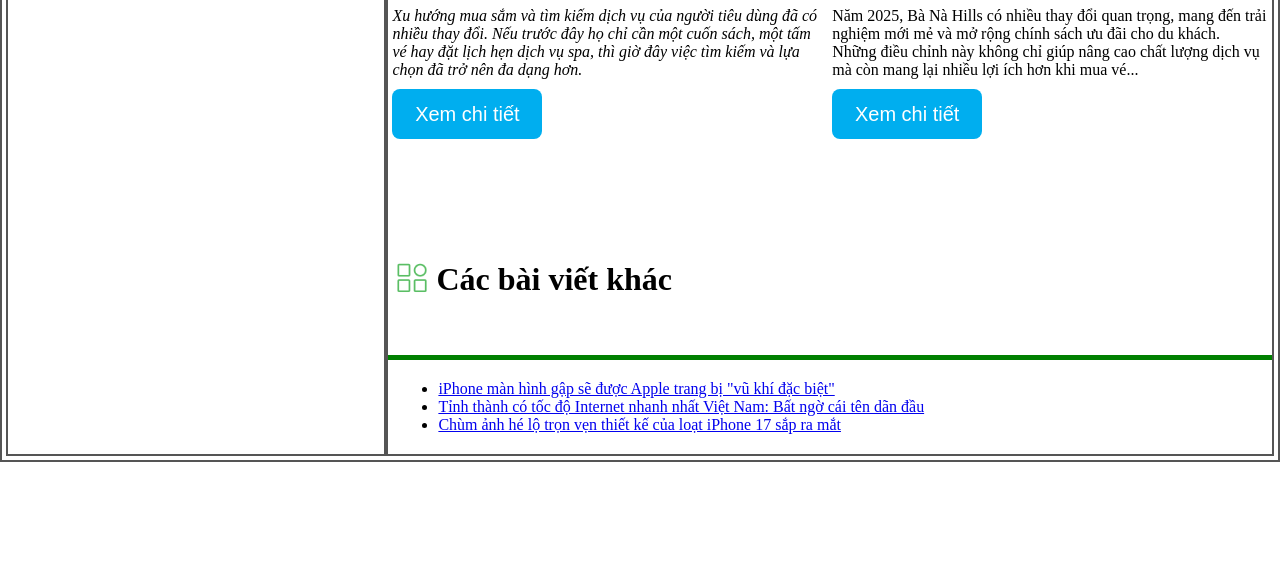
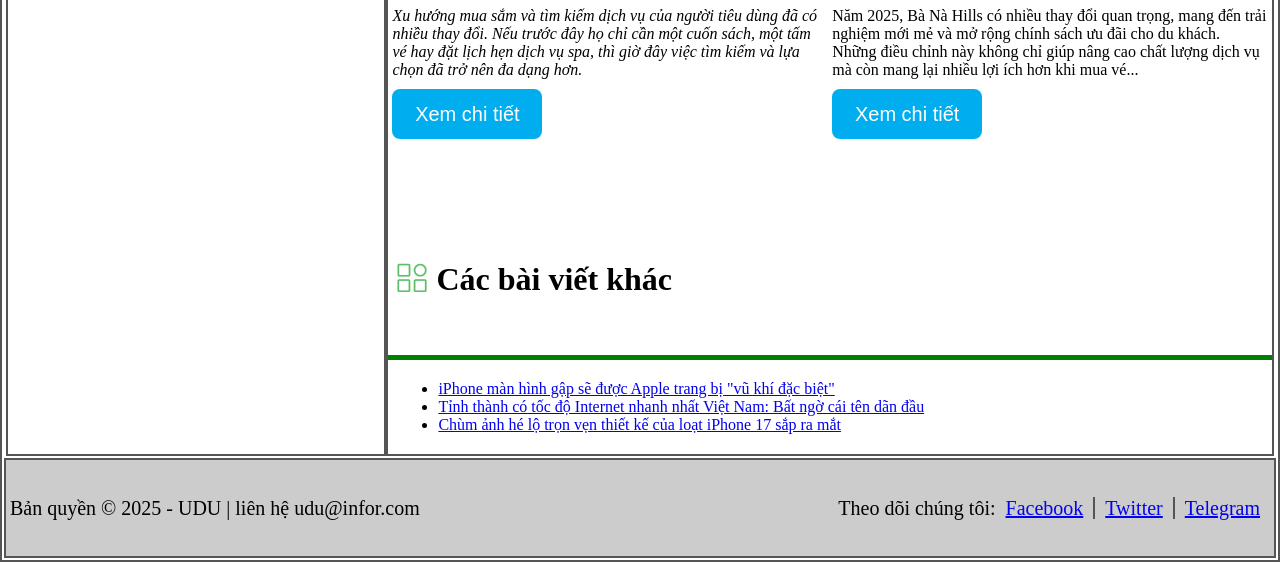
Before and after one commit to congpx-udu/Pham_Xuan_Cong-B24DCCC043-JS04, a plain HTML site: page WEB_HLS_CODE/2025_5_16/2025_5_16_TH/index.html in a window 1280 px wide. Shown: the part 1401-1963 px from the top of the page. Before the commit the page ends 1863 px from the top, so only its background shows below. Drawn offline with Linux system fonts and the light colour scheme.

Commit message:
add footer

```diff
--- a/WEB_HLS_CODE/2025_5_16/2025_5_16_TH/assets/css/style.css
+++ b/WEB_HLS_CODE/2025_5_16/2025_5_16_TH/assets/css/style.css
@@ -192,3 +192,39 @@ button {
   font-size: 16px;
   border: none;
 }
+
+#footer {
+  width: 100%;
+  height: 100px;
+  display: flex;
+  flex-direction: row;
+  background-color: #ccc;
+  justify-content: space-between;
+  align-items: center;
+}
+
+#footer .left,
+#footer .right {
+  border: none;
+}
+
+#footer .left {
+  font-size: 20px;
+}
+
+#footer .right {
+  font-size: 20px;
+  display: flex;
+  flex-direction: row;
+}
+
+#footer .right ul {
+  list-style: none;
+  display: flex;
+  flex-direction: row;
+}
+
+#footer .right ul li a {
+  border-right: 2px solid #555;
+  padding: 0 10px;
+}
--- a/WEB_HLS_CODE/2025_5_16/2025_5_16_TH/index.html
+++ b/WEB_HLS_CODE/2025_5_16/2025_5_16_TH/index.html
@@ -143,6 +143,19 @@
                     </div>
                 </div>
             </div>
+            <div id="footer">
+                <div class="left">
+                    <p>Bản quyền © 2025 - UDU | liên hệ udu@infor.com</p>
+                </div>
+                <div class="right">
+                    <p>Theo dõi chúng tôi: </p>
+                    <ul>
+                        <li><a href="">Facebook</a></li>
+                        <li><a href="">Twitter</a></li>
+                        <li><a href="" style="border: none;">Telegram</a></li>
+                    </ul>
+                </div>
+            </div>
         </div>
     </body>
 </html>
```
